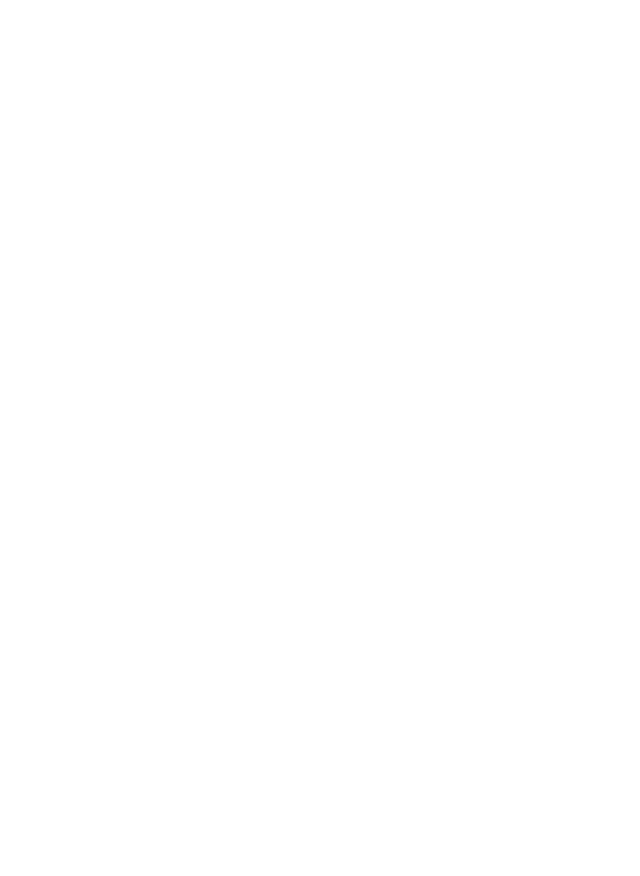
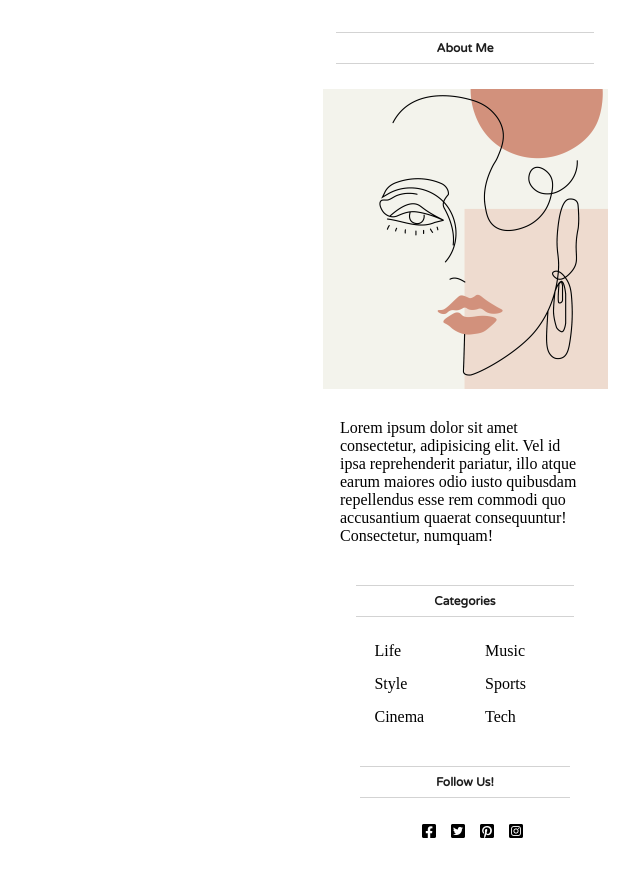
Before and after one commit to chrischen842/BlogApp, a React (Create React App) app in the folder blog/: page / in a window 1280 px wide. Shown: the part 636-1512 px from the top of the page, without its empty margins (640-1280 px from the left). Before the commit the page ends 800 px from the top, so only its background shows below. Built offline with nearby package versions, Linux system fonts and the light colour scheme.

Commit message:
finished sidebar

```diff
--- a/blog/src/pages/homePage/HomePage.jsx
+++ b/blog/src/pages/homePage/HomePage.jsx
@@ -1,10 +1,16 @@
 import Header from '../../header/Header'
+import Post from '../../post/Post'
+import Sidebar from '../../sidebar/Sidebar'
 import './homePage.css'
 
 export default function HomePage() {
     return (
-        <div className='homePage'>
+        <>
             <Header/>
-        </div>
+            <div className='homePage'>
+                <Post/>
+                <Sidebar/>
+            </div>
+        </>
     )
 }
--- a/blog/src/pages/homePage/homePage.css
+++ b/blog/src/pages/homePage/homePage.css
@@ -0,0 +1,5 @@
+.homePage
+{
+    display: flex;
+
+}
--- a/blog/src/post/post.css
+++ b/blog/src/post/post.css
@@ -0,0 +1,4 @@
+.post
+{
+    flex: 9;
+}
--- a/blog/src/sidebar/Sidebar.jsx
+++ b/blog/src/sidebar/Sidebar.jsx
@@ -3,7 +3,33 @@ import './sidebar.css'
 export default function Sidebar() {
     return (
         <div className='sidebar'>
-
+            <div className="sidebarElement">
+                <span className="sidebarTitle">About Me</span>
+                <img src="static/aboutUs.png" alt="" />
+                <p>
+                    Lorem ipsum dolor sit amet consectetur, adipisicing elit. Vel id ipsa reprehenderit pariatur, illo atque earum maiores odio iusto quibusdam repellendus esse rem commodi quo accusantium quaerat consequuntur! Consectetur, numquam!
+                </p>
+            </div>
+            <div className="sidebarElement">
+                <span className="sidebarTitle">Categories</span>
+                <ul className="sidebarList">
+                    <li className="sidebarListElement">Life</li>
+                    <li className="sidebarListElement">Music</li>
+                    <li className="sidebarListElement">Style</li>
+                    <li className="sidebarListElement">Sports</li>
+                    <li className="sidebarListElement">Cinema</li>
+                    <li className="sidebarListElement">Tech</li>
+                </ul>
+            </div>
+            <div className="sidebarElement">
+                <span className="sidebarTitle">Follow Us!</span>
+                <div className="sidebarSocial">
+                    <i className= "sidebarIcon fab fa-facebook-square"></i>
+                    <i className= "sidebarIcon fab fa-twitter-square"></i>
+                    <i className= "sidebarIcon fab fa-pinterest-square"></i>
+                    <i className= "sidebarIcon fab fa-instagram-square"></i>
+                </div>
+            </div>
         </div>
     )
 }
--- a/blog/src/sidebar/sidebar.css
+++ b/blog/src/sidebar/sidebar.css
@@ -0,0 +1,73 @@
+.sidebar
+{
+    flex: 3;
+    margin: 20px;
+    padding-bottom: 30px;
+    background-color: white;
+    border-radius: 10px;
+    display: flex;
+    flex-direction: column;
+    align-items: center;
+}
+
+.sidebarElement
+{
+    display: flex;
+    flex-direction: column;
+    align-items: center;
+}
+
+.sidebarTitle
+{
+    margin: 10px;
+    padding: 5px;
+    width: 80%;
+    border-top: 1px solid lightgray;
+    border-bottom: 1px solid lightgray;
+    font-family: 'Varela Round', sans-serif;
+    font-size: 12px;
+    color: rgb(29, 29, 29);
+    font-weight: 600;
+    line-height: 20px;
+    text-align: center;
+}
+
+.sidebarElement > img
+{
+    margin-top: 15px;
+}
+
+.sidebarElement > p
+{
+    padding: 30px;
+}
+
+.sidebarList
+{
+    list-style: none;
+    margin-bottom: 30px;
+
+}
+
+.sidebarListElement
+{
+    display: inline-block;
+    width: 50%;
+    margin-top: 15px;
+    cursor: pointer;
+}
+
+.sidebarSocial
+{
+    margin-top: 15px;
+    width: 250px;
+    display: flex;
+    align-items: center;
+    justify-content: center;
+}
+
+.sidebarIcon
+{
+    font-size: 16px;
+    margin-left: 15px;
+}
```
Also changed, not shown: blog/public/static/aboutUs.png (added).
